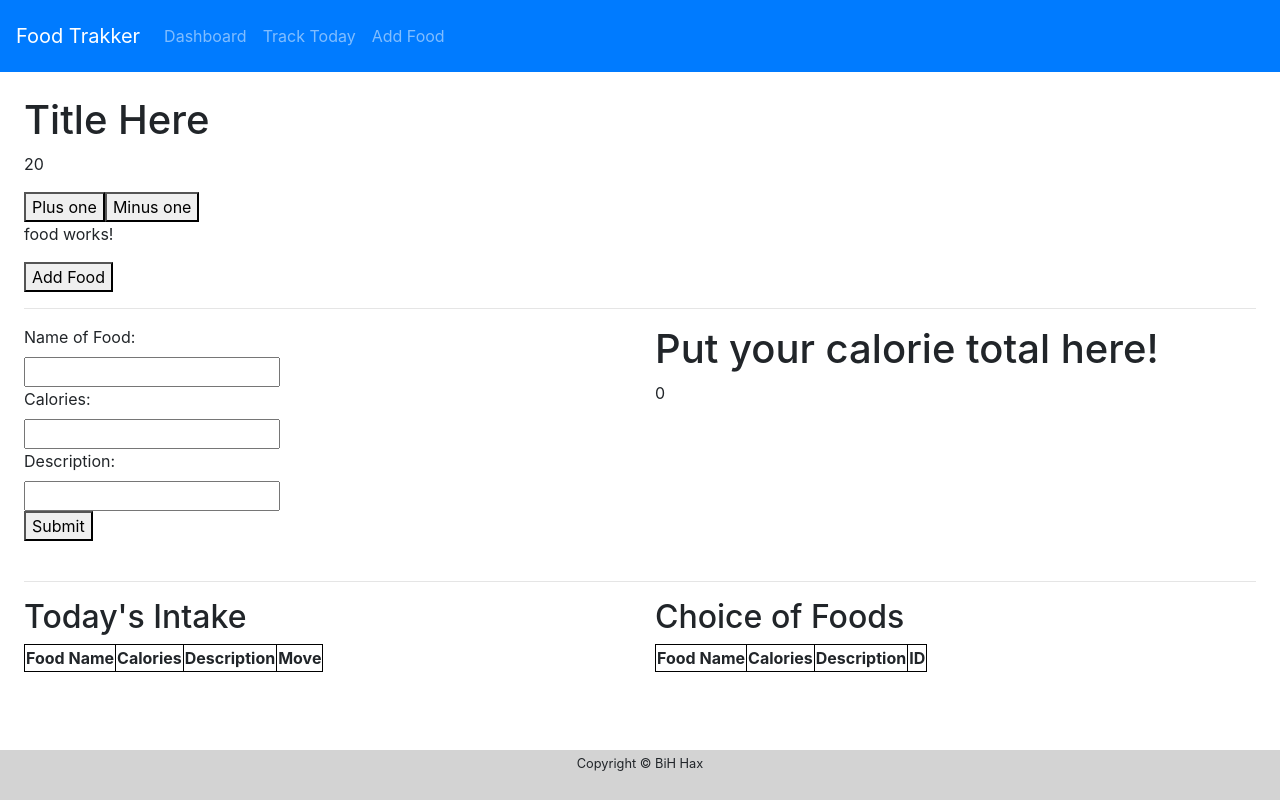
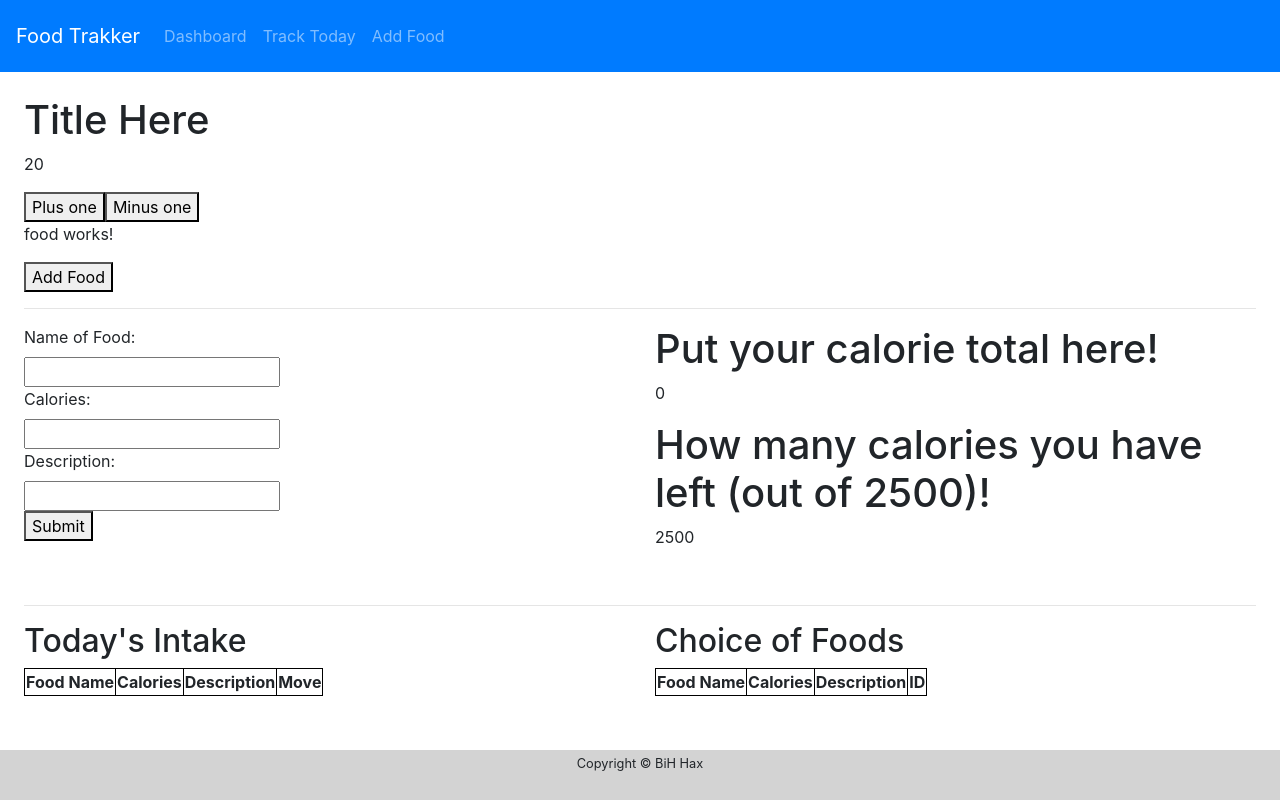
Before and after one commit to AdamMirza/FoodTracker, an Angular app in the folder my-app/: page / in a window 1280 px wide. Built offline with nearby package versions, Linux system fonts and the light colour scheme.

Commit message:
Added calories left feature.

```diff
--- a/my-app/src/app/food/food.component.html
+++ b/my-app/src/app/food/food.component.html
@@ -24,6 +24,8 @@
     <div class="col-6">
         <h1>Put your calorie total here!</h1>
         <p>{{totalCalories}}</p>
+        <h1>How many calories you have left (out of 2500)!</h1>
+        <p>{{2500 - totalCalories}}</p>
     </div>
 </div>
 
```
